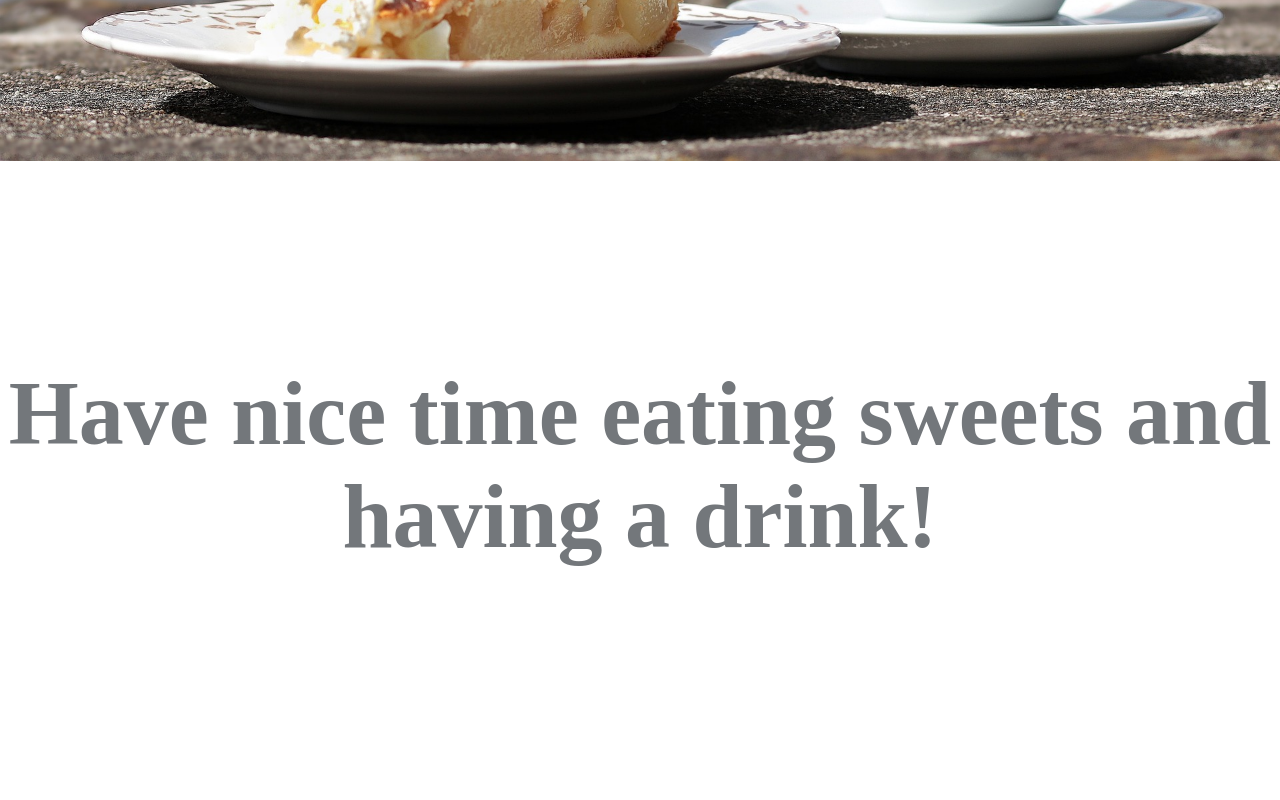
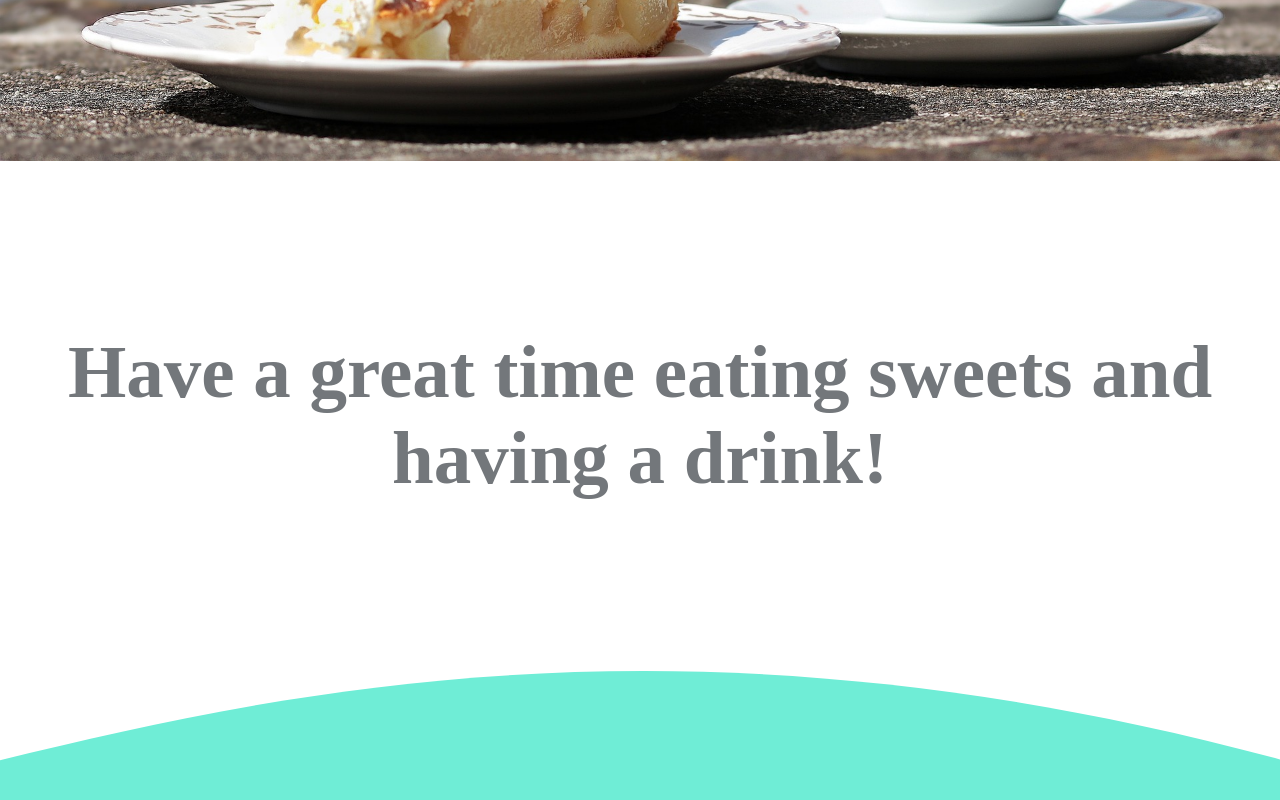
Before and after one commit to emamaria/sweets, a React (Create React App) app: page / in a window 1280 px wide. Shown: the part 634-1434 px from the top of the page. Before the commit the page ends 1399 px from the top, so only its background shows below. Built offline with nearby package versions, Linux system fonts and the light colour scheme; a web font is replaced by a local one.

Commit message:
footer wave

```diff
--- a/src/components/home/Home.jsx
+++ b/src/components/home/Home.jsx
@@ -2,14 +2,18 @@ import React from 'react'
 
 const Home = () => {
   return (
-    <main>
+    <div>
     <div className='home__image'>
      <img src="/assets/home/home.jpg" alt="coffe_and_cake_image"/>
     </div>
     <div className='home__text'>
-    <h2>Have nice time eating sweets and having a drink!</h2>
+    <h2>Have a great time eating sweets and having a drink!</h2>
     </div>
-    </main>
+    <footer>
+    <div className='wave' style={{height: "150px",overflow: "hidden"}} ><svg viewBox="0 0 500 150" preserveAspectRatio="none" style={{height: "100%", width: "100%"}}><path d="M-3.15,97.20 C114.22,23.19 273.93,-64.64 505.30,98.19 L500.00,150.00 L-8.80,167.26 Z" style={{stroke: "none", fill: "#6FEDD6"}}></path></svg></div>
+     <div className='square'></div>
+    </footer>
+    </div>
   )
 }
 
--- a/src/components/home/_Home.scss
+++ b/src/components/home/_Home.scss
@@ -1,8 +1,8 @@
 .home__text{
-    height: 600px;
+    height: 500px;
     background: white;
 
-    font-size: 60px;
+    font-size: 50px;
     font-family: $font1;
     width: 100%;
     text-align: center;
@@ -11,6 +11,17 @@
     justify-content: center;
     flex-wrap: wrap;
     color: #73777B;
+
+
+}
+.wave{
+    width: 100%;
+
+}
+
+.square{
+    height: 300px;
+    background: $color1;
 }
 
 @media (max-width:600px) {
```
